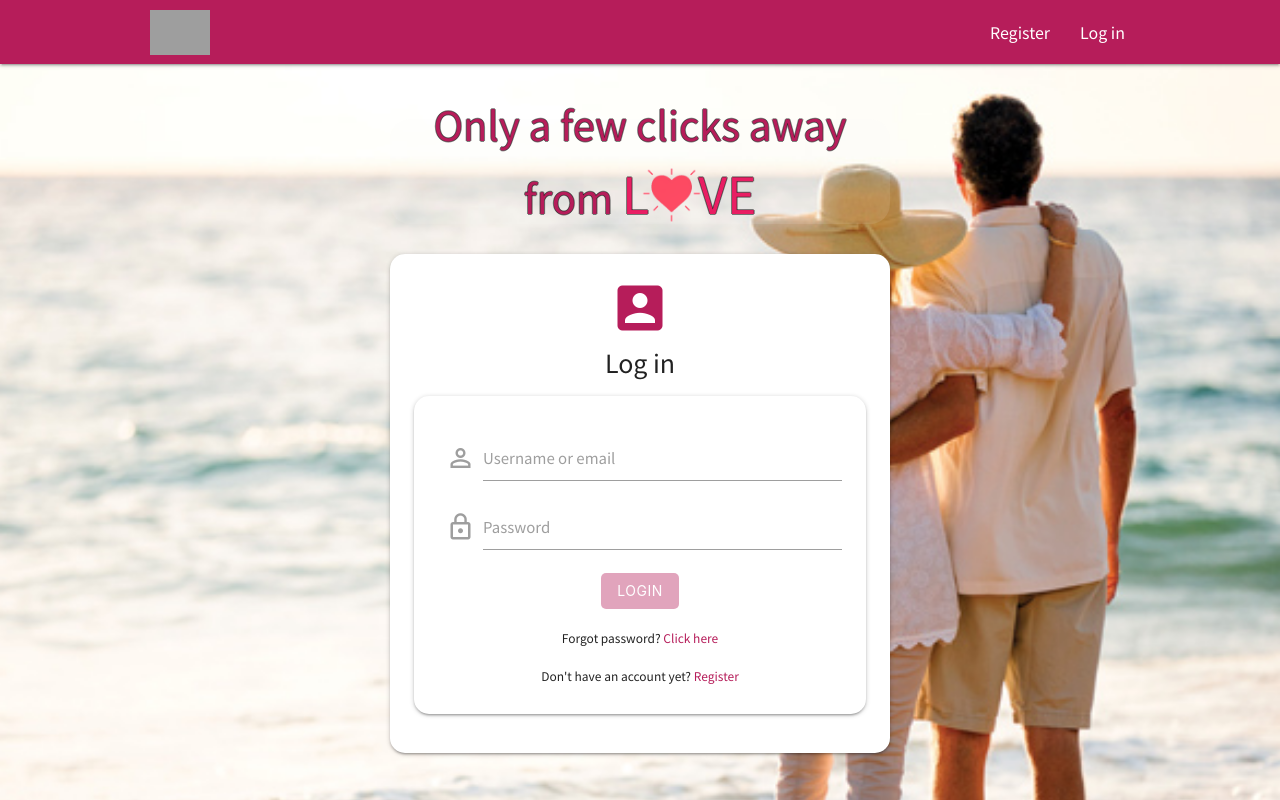
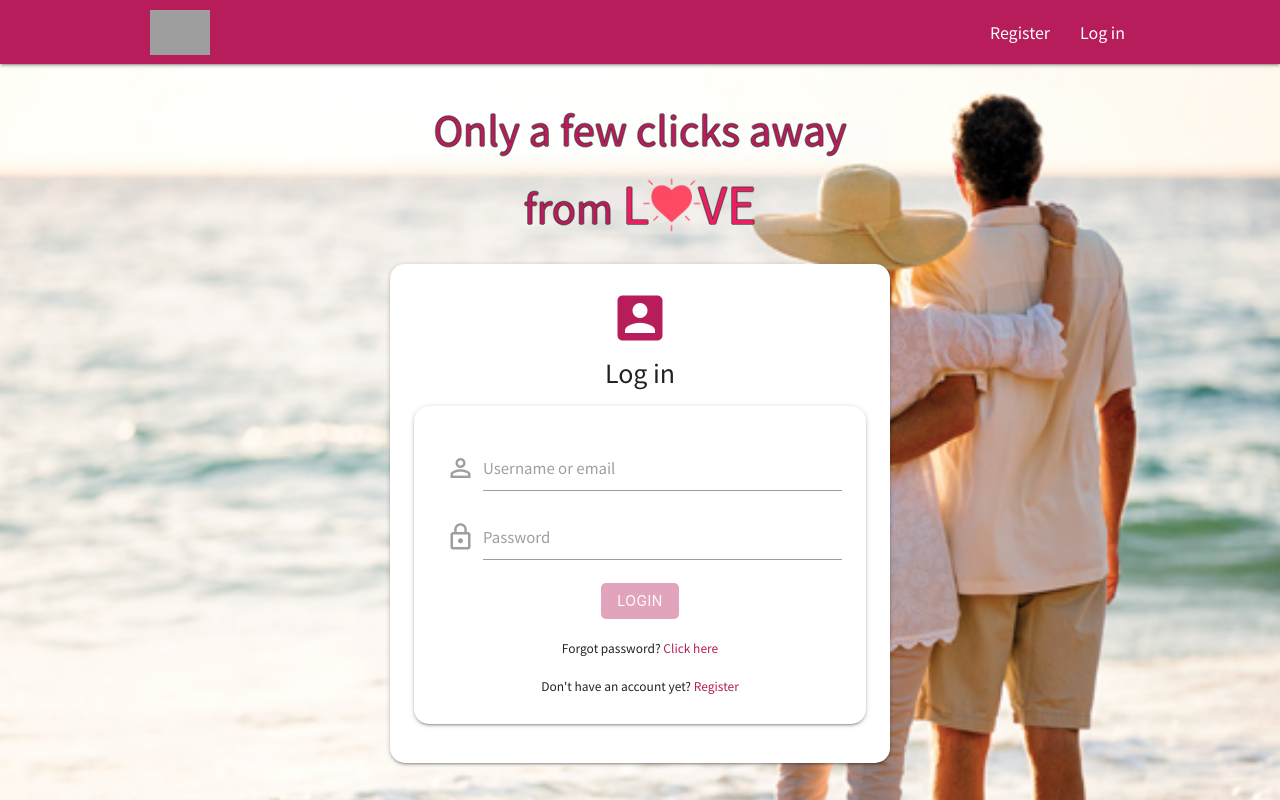
Before and after one commit to AlexSwiss/chickfling-app, a React (Create React App) app in the folder client/: page /users/login in a window 1280 px wide. Shown: the top 800 px of the page. Built offline with nearby package versions, Linux system fonts and the light colour scheme; grey boxes are pictures that could not be loaded.

Commit message:
fix: header text alignment

```diff
--- a/client/src/components/Footer.js
+++ b/client/src/components/Footer.js
@@ -25,7 +25,7 @@ class Footer extends Component {
           </div>
           <div className="footer-copyright">
             <div className="container">
-            © 2019 Copyright ChickFling
+            © 2021 Copyright ChickFling
             <a className="grey-text text-lighten-4 right" href="#!">More Links</a>
             </div>
           </div>
--- a/client/src/styles/App.css
+++ b/client/src/styles/App.css
@@ -471,7 +471,7 @@ input[type="email"]:not(.browser-default):focus:not([readonly]) {
   margin-bottom: 30px;
   background-color: rgba(243, 241, 239, 0.1);
   border-radius: 20px;
-  line-height: 10px;
+  line-height: 20px;
 }
 
 .logo-header-love {
```
Also changed, not shown: 1 other file (tests, documents, lock files or other folders).
